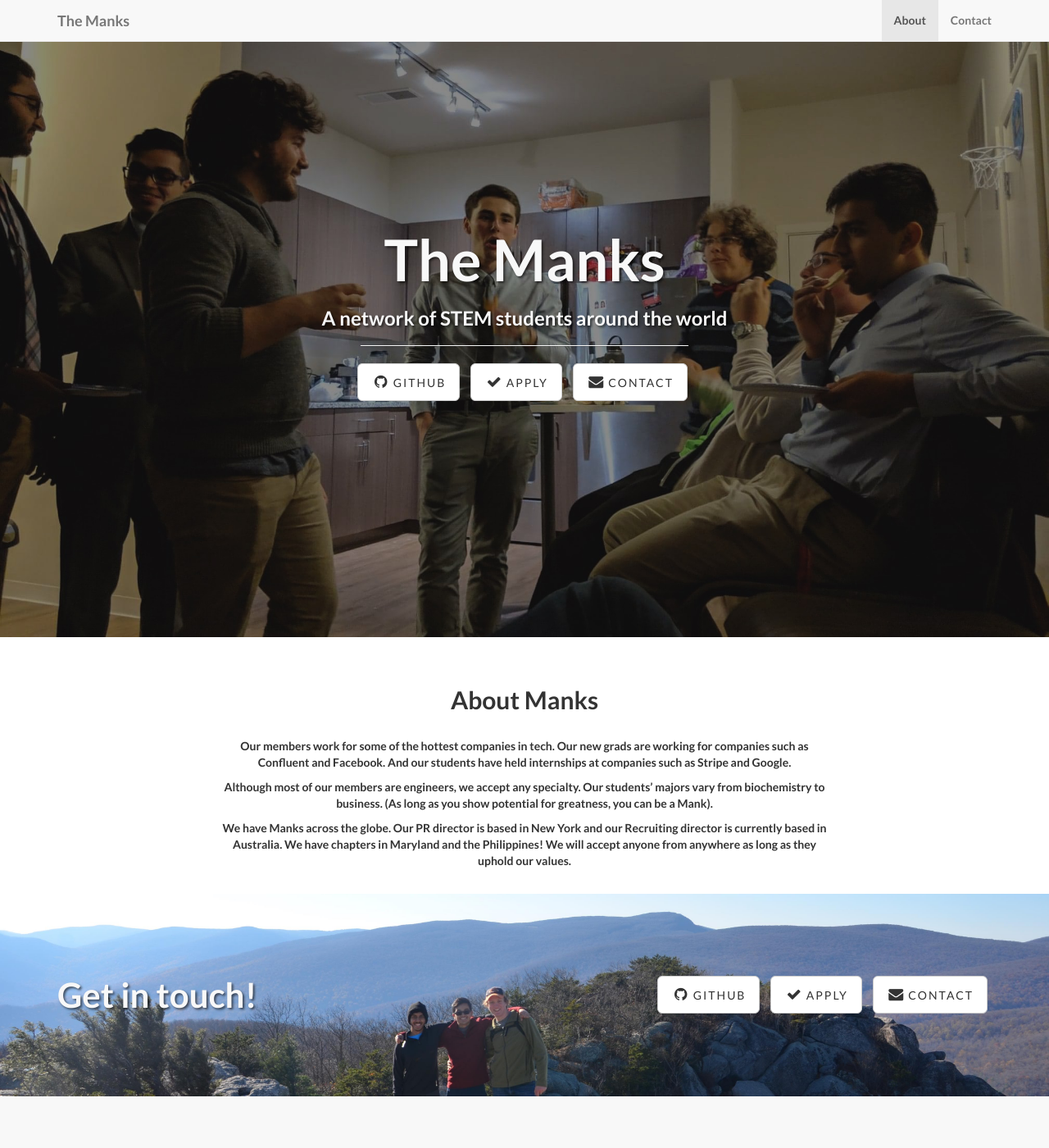
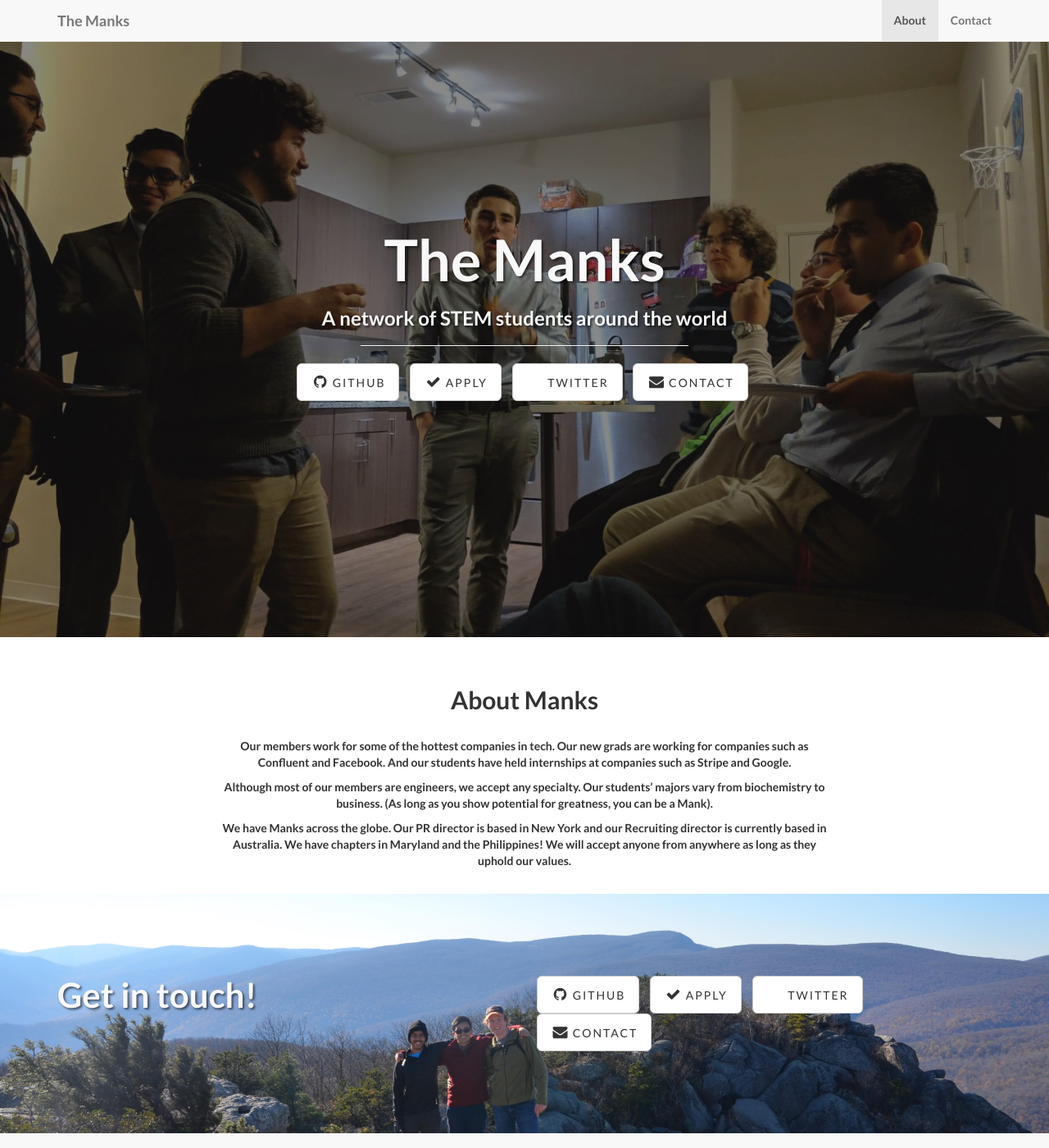
Before and after one commit to AstroCB/Manks.org, a Jekyll site: the page built from index.md, in a window 1280 px wide and 1400 px high. Shown: the whole window at 82% size. Built offline with Jekyll 4.4.1, drawn with Linux system fonts in a browser that asks for light colours.

Commit message:
Add twitter link
Adding link to The Manks Official twitter account under the social section of the site.

```diff
--- a/_config.yml
+++ b/_config.yml
@@ -32,6 +32,8 @@
   - title: apply
     icon: check
     url: https://forms.gle/bRWLvGCEx7BC9j6s9
+  - title: twitter
+    url: https://twitter.com/the_manks
   - title: contact
     icon: envelope
     url: mailto:info@manks.org
```
